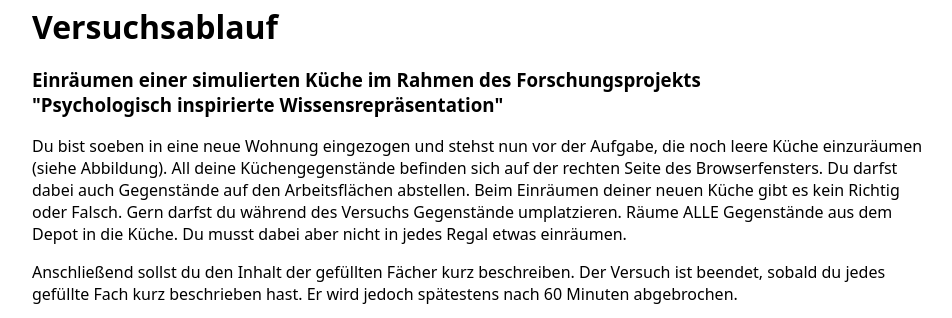
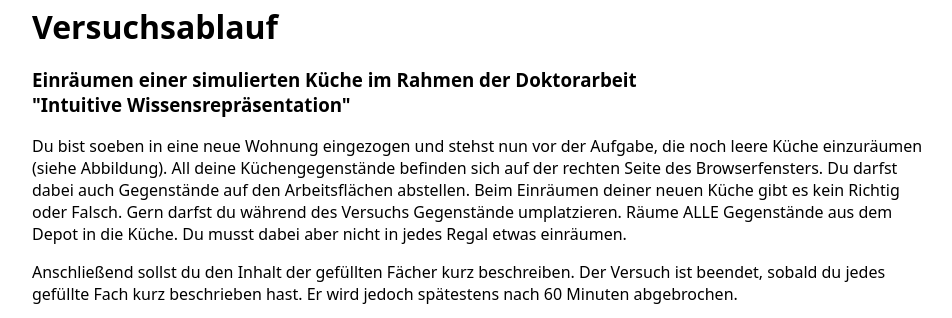
Before and after one commit to alisavolkert/myKitchen, a PHP site: page /versuchsanleitung.php in a window 1280 px wide. Shown: the top 318 px of the page, without its empty margins (158-1110 px from the left). Run offline with PHP 8.4, Linux system fonts and the light colour scheme; the visitor is signed in with stand-in values (Sample User, id 1).

Commit message:
Text in Versuchsanleitung geändert

```diff
--- a/versuchsanleitung.php
+++ b/versuchsanleitung.php
@@ -39,8 +39,8 @@ if (!isset($_SESSION["vollj"], $_SESSION['dtkenntn']))
 
 	<body>
 		<h1>Versuchsablauf</h1>
-		<h3>Einräumen einer simulierten Küche im Rahmen des Forschungsprojekts <br/>
-            "Psychologisch inspirierte Wissensrepräsentation"</h3>
+		<h3>Einräumen einer simulierten Küche im Rahmen der Doktorarbeit <br/>
+            "Intuitive Wissensrepräsentation"</h3>
 		<p>Du bist soeben in eine neue Wohnung eingezogen und stehst nun vor der Aufgabe, die noch leere Küche einzuräumen (siehe Abbildung). All deine Küchengegenstände befinden sich auf der rechten Seite des Browserfensters.
 Du darfst dabei auch Gegenstände auf den Arbeitsflächen abstellen. Beim Einräumen deiner neuen Küche gibt es kein Richtig oder
             Falsch. Gern darfst du während des Versuchs Gegenstände umplatzieren. Räume ALLE Gegenstände aus dem Depot in die Küche. Du musst dabei aber nicht in jedes Regal etwas einräumen. </p>
```
